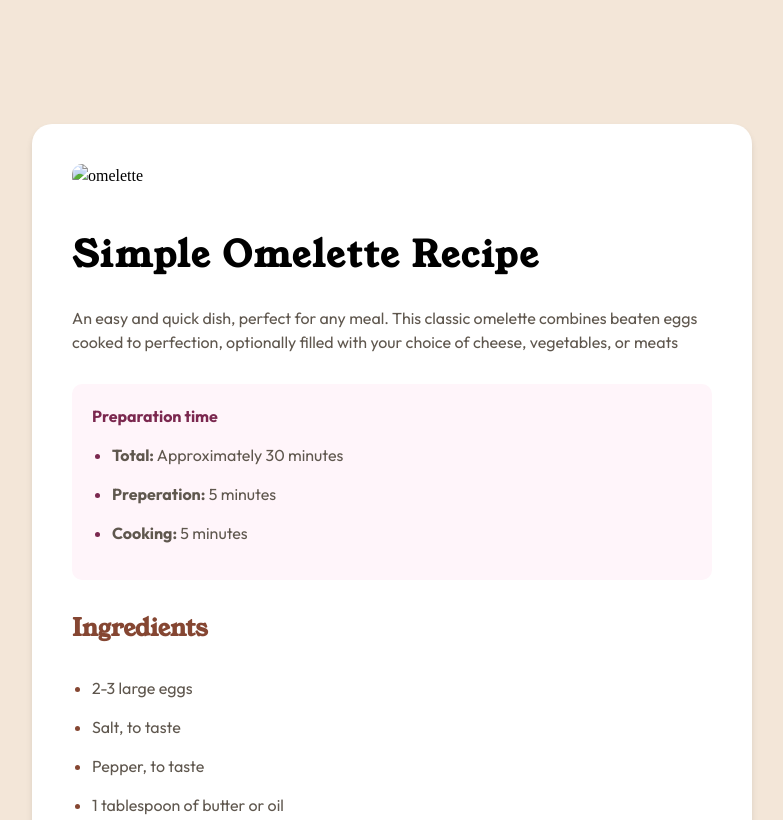
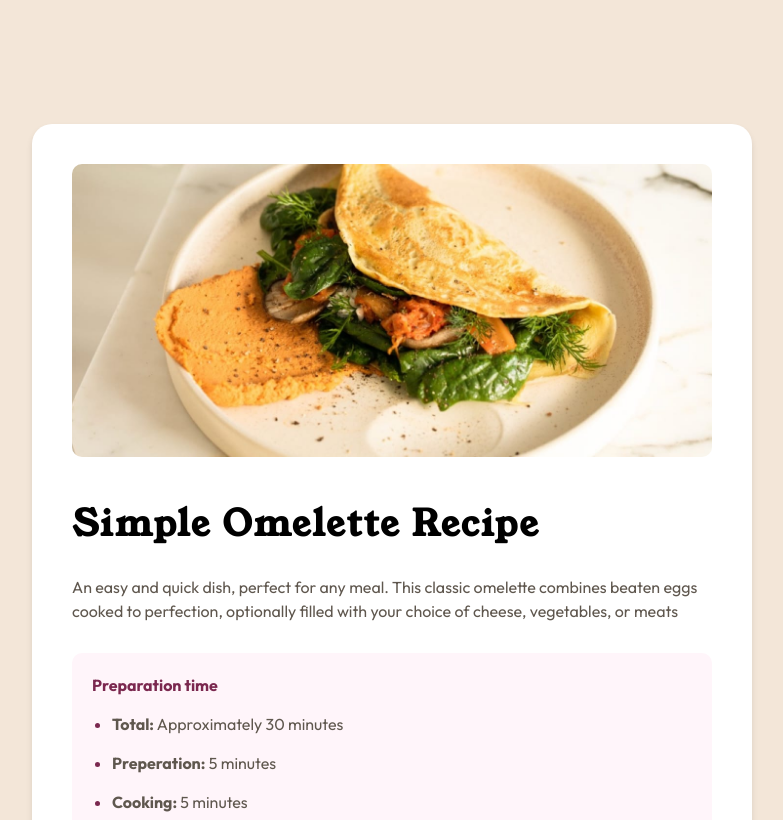
Before and after one commit to adewalemudasiru/Recipe-Page, a plain HTML site: page index.html in a window 1280 px wide. Shown: the top 820 px of the page, without its empty margins (248-1031 px from the left). Drawn offline with Linux system fonts and the light colour scheme; the site is published under a folder, as on GitHub Pages, so addresses that start at the root find nothing.

Commit message:
Updated image path

```diff
--- a/index.html
+++ b/index.html
@@ -16,7 +16,7 @@
 
                 <article>
 
-                    <img src="/images/image-omelette.jpeg" alt="omelette" class="featured-image">
+                    <img src="./images/image-omelette.jpeg" alt="omelette" class="featured-image">
 
                     <h2 class="heading">Simple Omelette Recipe</h2>
                     <p>An easy and quick dish, perfect for any meal. This classic omelette combines beaten eggs
```
